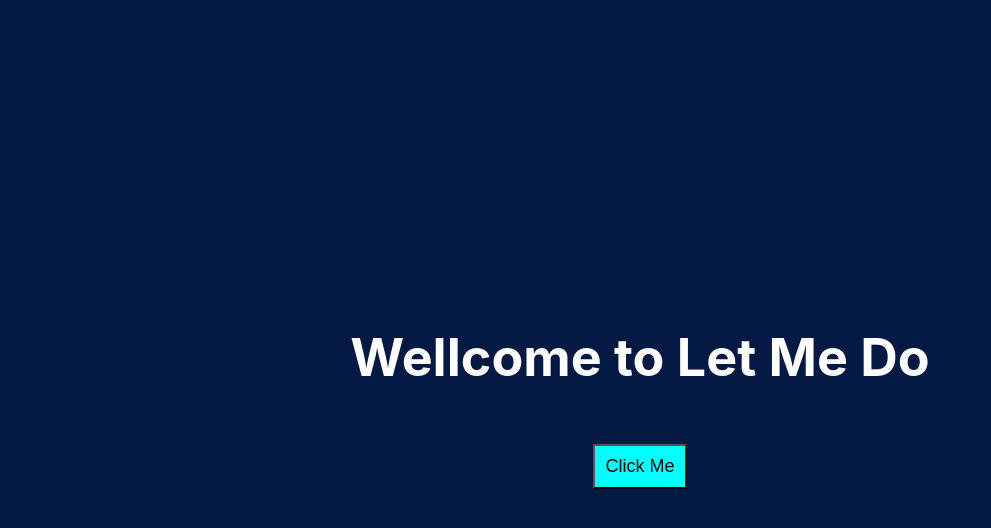
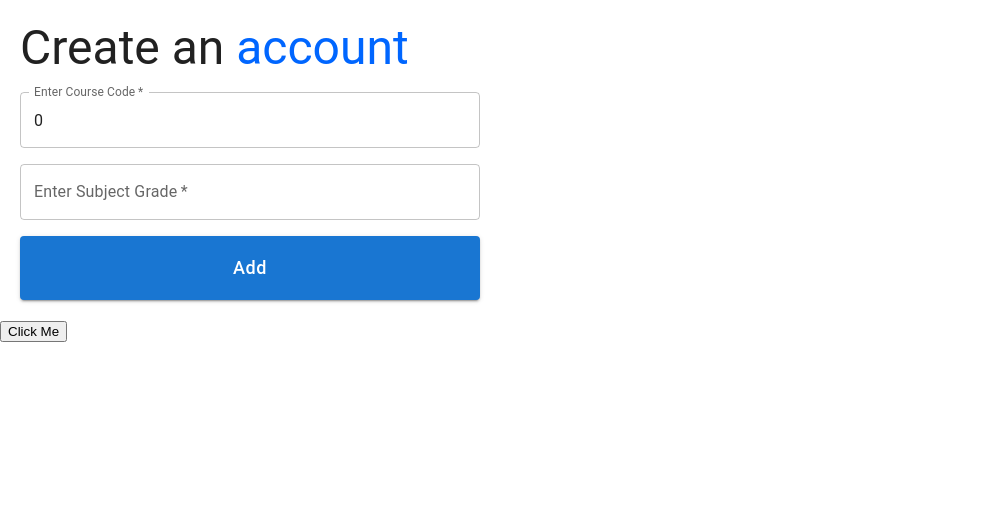
Before and after one commit to Dilini-Shashikala-Gnanarathne/Let-Me-Do, a React (Create React App) app in the folder frontend/: page / in a window 1280 px wide. Shown: the top 528 px of the page, without its empty margins (0-991 px from the left). Built offline with nearby package versions, Linux system fonts and the light colour scheme; no server answers.

Commit message:
Updated new branch

```diff
--- a/frontend/src/App.js
+++ /dev/null
@@ -1,15 +0,0 @@
-import './App.css';
-import {useNavigate} from 'react-router-dom'
-function App() {
-  const navigate = useNavigate();
-  return (
-    <div className="App">
-      <header className="App-header">
-       <h1>Wellcome to Let Me Do</h1>
-       <button className="button"  onClick={e=>{navigate('./Users')}}>Click Me</button>
-      </header>
-    </div>
-  );
-}
-
-export default App;
--- /dev/null
+++ b/frontend/src/App.jsx
@@ -0,0 +1,95 @@
+import React from 'react'
+import UserForm from './Users/UserForm'
+import {useNavigate} from 'react-router-dom'
+import Axios from 'axios';
+import { useEffect, useState} from 'react'
+
+const App = () => {
+  const[users , setUsers]=useState([]);
+  const [submited, setSubmited] = useState(false);
+  const[isEddit, setIsEddit] = useState(false);
+  const[selectedUser, setSelectedUser] = useState({});
+  useEffect(() =>{
+    getUsers();
+  },[]);
+  const navigate = useNavigate();
+
+  const getUsers = () =>{
+    Axios.get('http://localhost:3001/api/users')
+    .then(response=>{
+      setUsers(response.data?.response||[]);
+    })
+    .catch(error=>{
+      console.error(error);
+    })
+  }
+
+
+  const addUser=(data)=>{
+    setSubmited(true);
+    const payload={
+      id:data.id,
+      name:data.name,
+    }
+    Axios.post('http://localhost:3001/api/create', payload)
+    .then(()=>{
+      getUsers();
+      setSubmited(false);
+      isEddit(false);
+      console.log(556);
+        })
+    .catch(error=>{
+      console.error(error);
+      console.log(111);
+    })
+  }
+
+  const updateUser=(data)=>{
+    setSubmited(true);
+    const payload={
+      id:data.id,
+      name:data.name,
+    }
+    Axios.put('http://localhost:3001/api/usersupdate', payload)
+    .then(()=>{
+      getUsers();
+      setSubmited(false);
+      isEddit(false);
+      console.log(556);
+        })
+    .catch(error=>{
+      console.error(error);
+      console.log(111);
+    })
+  }
+  const deleteUser=(data)=>{
+    Axios.post('http://localhost:3001/api/deleteUser', data)
+    .then(()=>{
+      getUsers();
+      console.log(1);
+        })
+    .catch(error=>{
+      console.error(error);
+
+    })
+  }
+  return (
+    <div>
+      <UserForm  addUser={addUser}
+      updateUser={updateUser}
+      submited={submited}
+      data={selectedUser}
+      isEddit={isEddit}
+      />
+
+
+      <div>
+      <button className="button"  onClick={e=>{navigate('./Users')}}>Click Me</button>
+    </div>
+    </div>
+  )
+}
+
+
+
+export default App
--- a/frontend/src/Users/Users.js
+++ b/frontend/src/Users/Users.jsx
@@ -74,12 +74,6 @@ const Users = () => {
   }
   return (
     <div>
-      <UserForm  addUser={addUser}
-      updateUser={updateUser}
-      submited={submited}
-      data={selectedUser}
-      isEddit={isEddit}
-      />
 
 
       <div>
```
Also changed, not shown: frontend/src/Users/UserForm.jsx (renamed from frontend/src/Users/UserForm.js), frontend/src/Users/UserTable.jsx (renamed from frontend/src/Users/UserTable.js), 1 other file (tests, documents, lock files or other folders).
